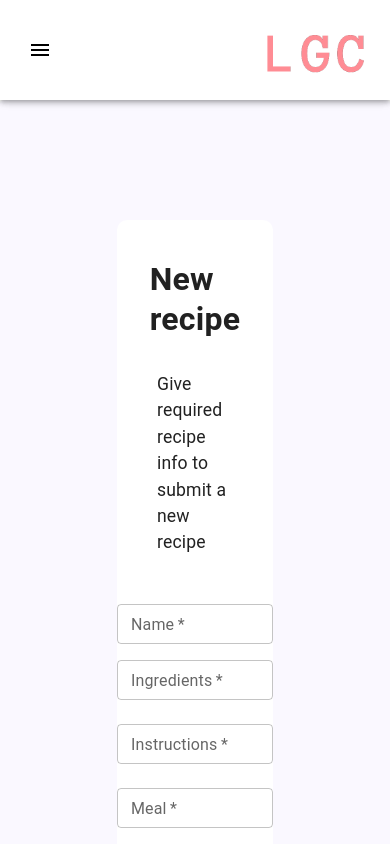
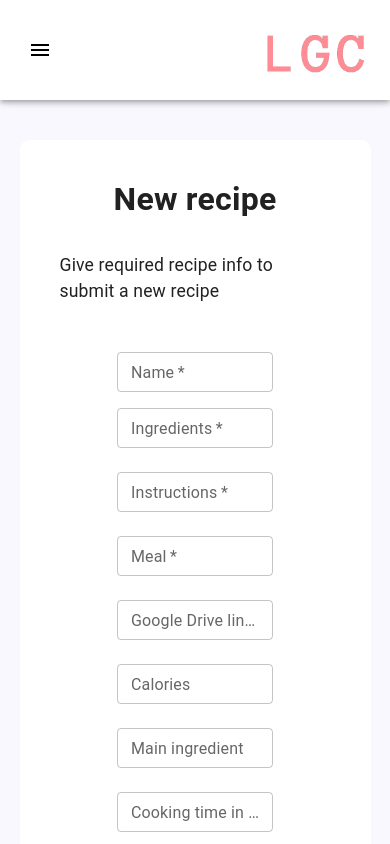
Before and after one commit to niemha3/recipe-app-frontend, a React (Create React App) app: page /recipes/create in a window 390 px wide. Shown: the top 844 px of the page. Built offline with nearby package versions, Linux system fonts and the light colour scheme.

Commit message:
Fix form responsiveness for CreateRecipe view

```diff
--- a/src/views/CreateRecipe.js
+++ b/src/views/CreateRecipe.js
@@ -111,7 +111,7 @@ return (
     <Paper sx={{backgroundColor: '#FAF8FF', display:'flex', flexDirection:'column', justifyContent: {xs:'center'}}}>
 
 
-        <Box sx={{ alignSelf:'center', display:'flex', flexDirection:'column', justifyContent:'center', alignItems:'center', borderRadius:'10px', width:'40vw', mt:15, p:3, backgroundColor:'white'}}>
+        <Box sx={{ alignSelf:'center', display:'flex', flexDirection:'column', justifyContent:'center', alignItems:'center', borderRadius:'10px', width:{xs:'90vw', sm:'60vw', lg:'40vw'},mb: 3, mt:{xs:5, md:15}, p:3, backgroundColor:'white'}}>
 
         <Typography variant ="h4" sx={{fontSize: '2em', fontWeight:'bold', m:2, alignSelf: {xs: 'center', sm:'start'}}}> New recipe</Typography>
         <Typography variant="p" sx={{m:2, fontSize:'1.1em'}}>Give required recipe info to submit a new recipe</Typography>
```
